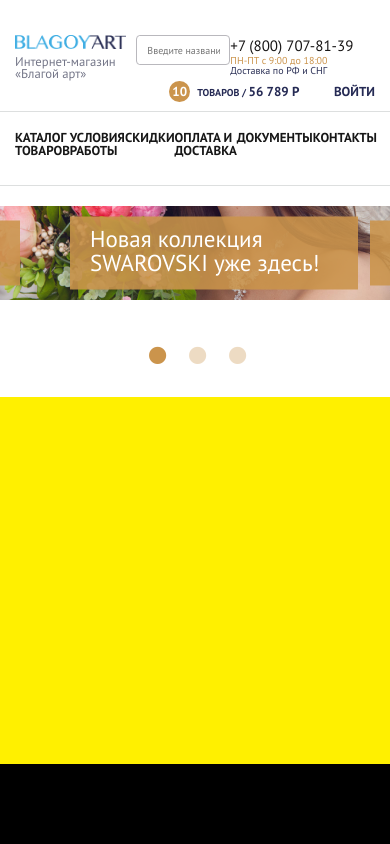
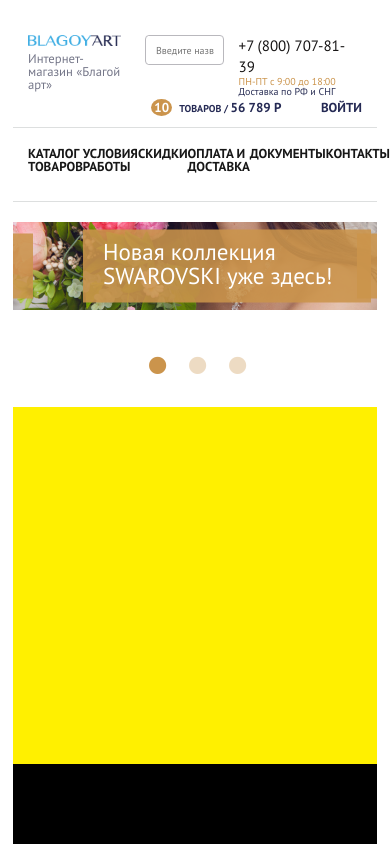
Before and after one commit to Valeriy73/blagoyart, a website: page source/template/index.html in a window 390 px wide. Drawn offline with nearby package versions, Linux system fonts and the light colour scheme; files that its build step writes are made by us from their sources; files whose address does not match are found by name; a web font is replaced by a local one.

Commit message:
width 768 menu

```diff
--- a/source/scss/layout/_content.scss
+++ b/source/scss/layout/_content.scss
@@ -109,5 +109,8 @@
 }
 
 @media screen and (max-width: 767px) {
-
+	.main-wrapper {
+		padding-left: 13px;
+		padding-right: 13px;
+	}
 }
--- a/source/scss/layout/_header.scss
+++ b/source/scss/layout/_header.scss
@@ -169,10 +169,10 @@
 	}
 	.search {
 		height: 30px;
-		margin-left: 0;
-		margin-right: 0;
+		margin-left: 4.2%;
+		margin-right: 4.4%;
 		&__input {
-		    width: 90%;
+		    width: 89%;
 		    height: 28px;
 		    font-size: 10px;
 		}
@@ -182,6 +182,7 @@
 	}
 	.header__phone {
 		font-size: 15px;
+		margin-right: 15px;
 
 	}
 	.worktime {
@@ -195,22 +196,22 @@
 
 	.basket {
 		display: inline-block;
-		margin-right: 5px;
+		margin-right: 10px;
 		font-size: 10px;
 
 		&:before {
 			content: "";
 			display: inline-block;
 			vertical-align: middle;
-			margin-right: 5px;
+			margin-right: 0;
 			@include sprite($basket);
-			transform: scale(0.8, 0.8);
+			transform: scale(0.6, 0.6);
 		}
 
 		&__number {
 			background-color: #cb944c;
 			border-radius: 50%;
-			padding: 2px 3px;
+			padding: 0 3px;
 			color: #fff;
 			margin-right: 5px;
 			font-size: 13px;
```
